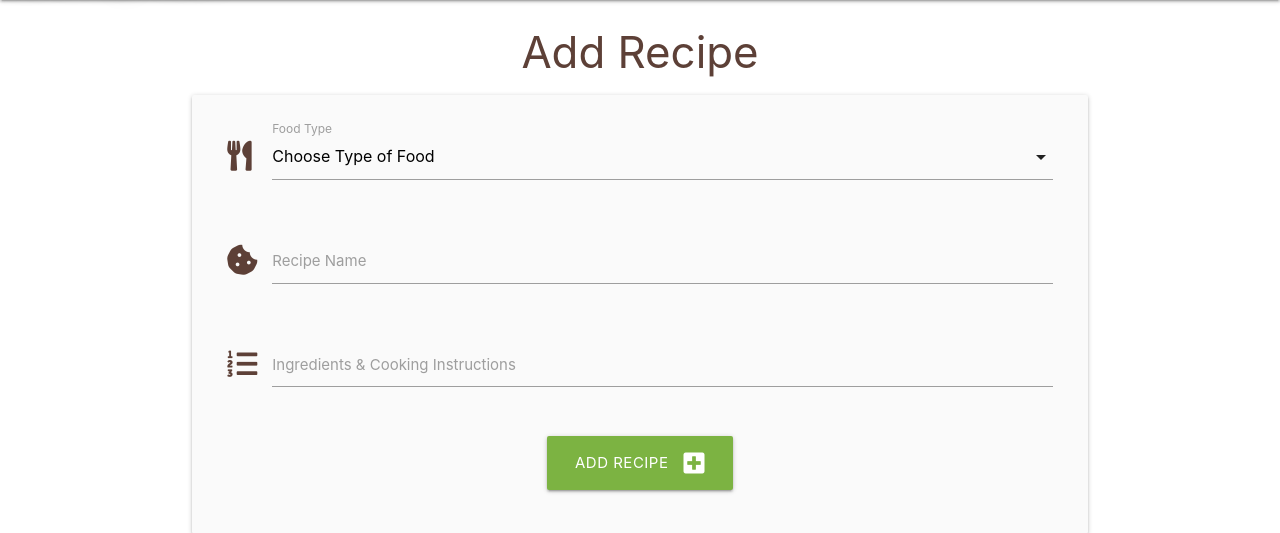
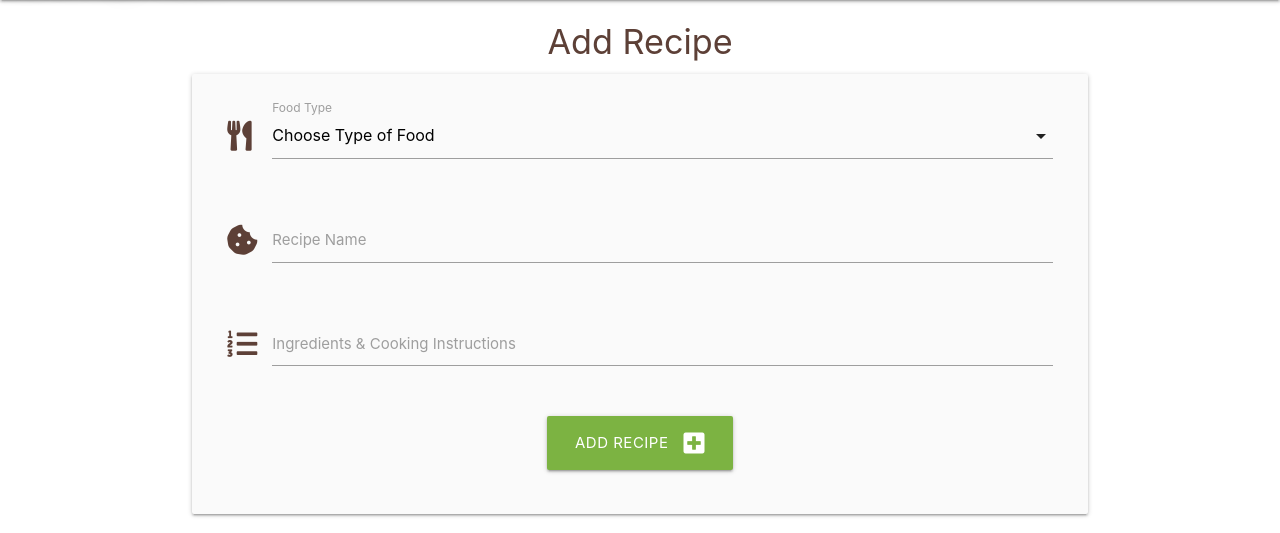
Before and after one commit to andna5980/myfood, a Flask app: page /add_recipe in a window 1280 px wide. Shown: the part 64-597 px from the top of the page. Run offline with Flask 2, Linux system fonts and the light colour scheme; data that the repository does not hold is empty; some libraries are stand-ins or nearby versions.

Commit message:
reduce font size for page title

```diff
--- a/templates/add_recipe.html
+++ b/templates/add_recipe.html
@@ -1,7 +1,7 @@
 {% extends "base.html" %}
 {% block content %}
 
-<h3 class="center-align brown-text text-darken-2 ">Add Recipe</h3>
+<h4 class="center-align brown-text text-darken-2 ">Add Recipe</h4>
 
 <div class="row card-panel grey lighten-5">
     <form class="col s12" method="POST" action="{{ url_for('add_recipe') }}">
--- a/templates/foodtypes.html
+++ b/templates/foodtypes.html
@@ -1,7 +1,7 @@
 {% extends "base.html" %}
 {% block content %}
 
-    <h3 class="center-align brown-text text-darken-2">Manage Food Types</h3>
+    <h4 class="center-align brown-text text-darken-2">Manage Food Types</h4>
 
     <div class="row">
         <div class="col s12 center-align">
```
